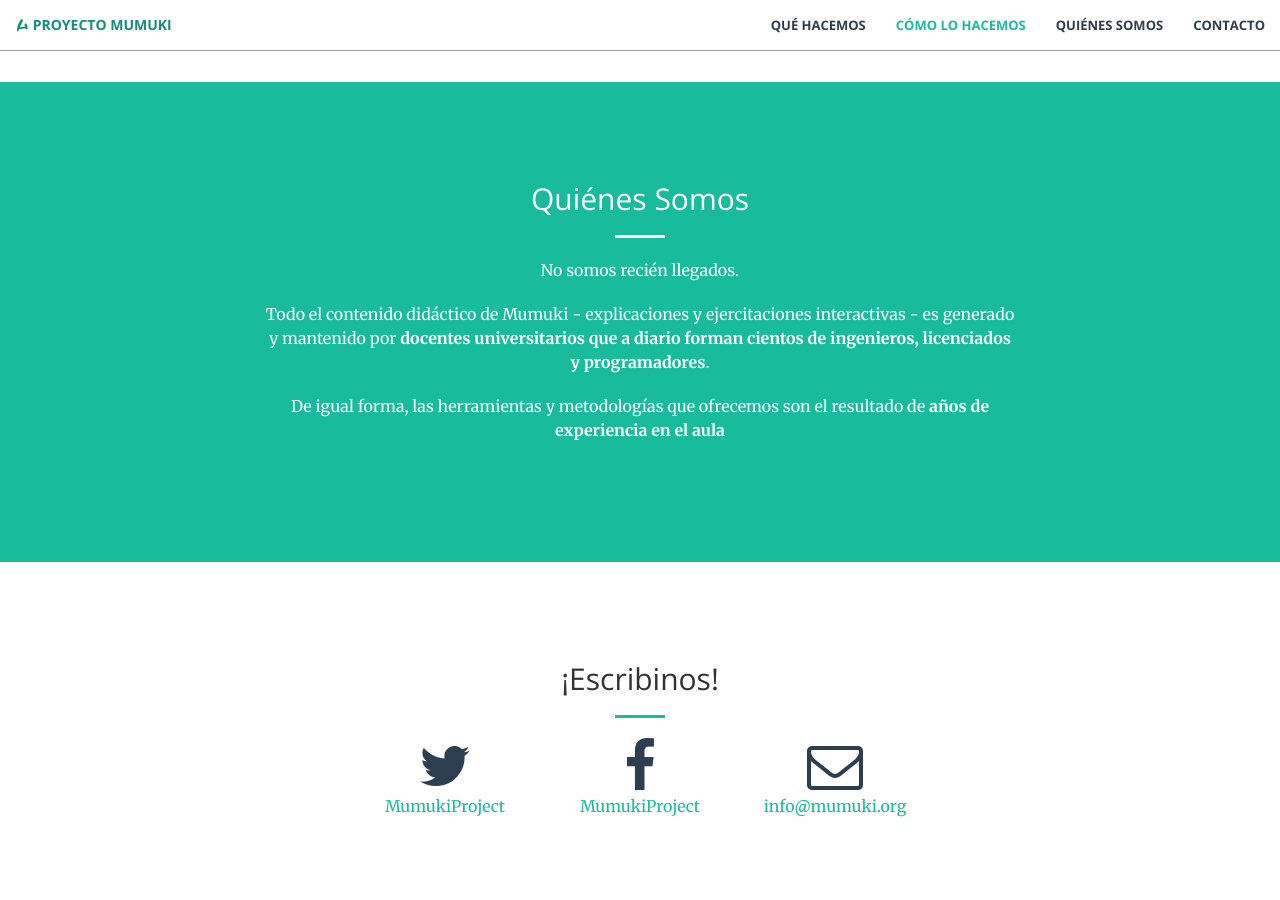
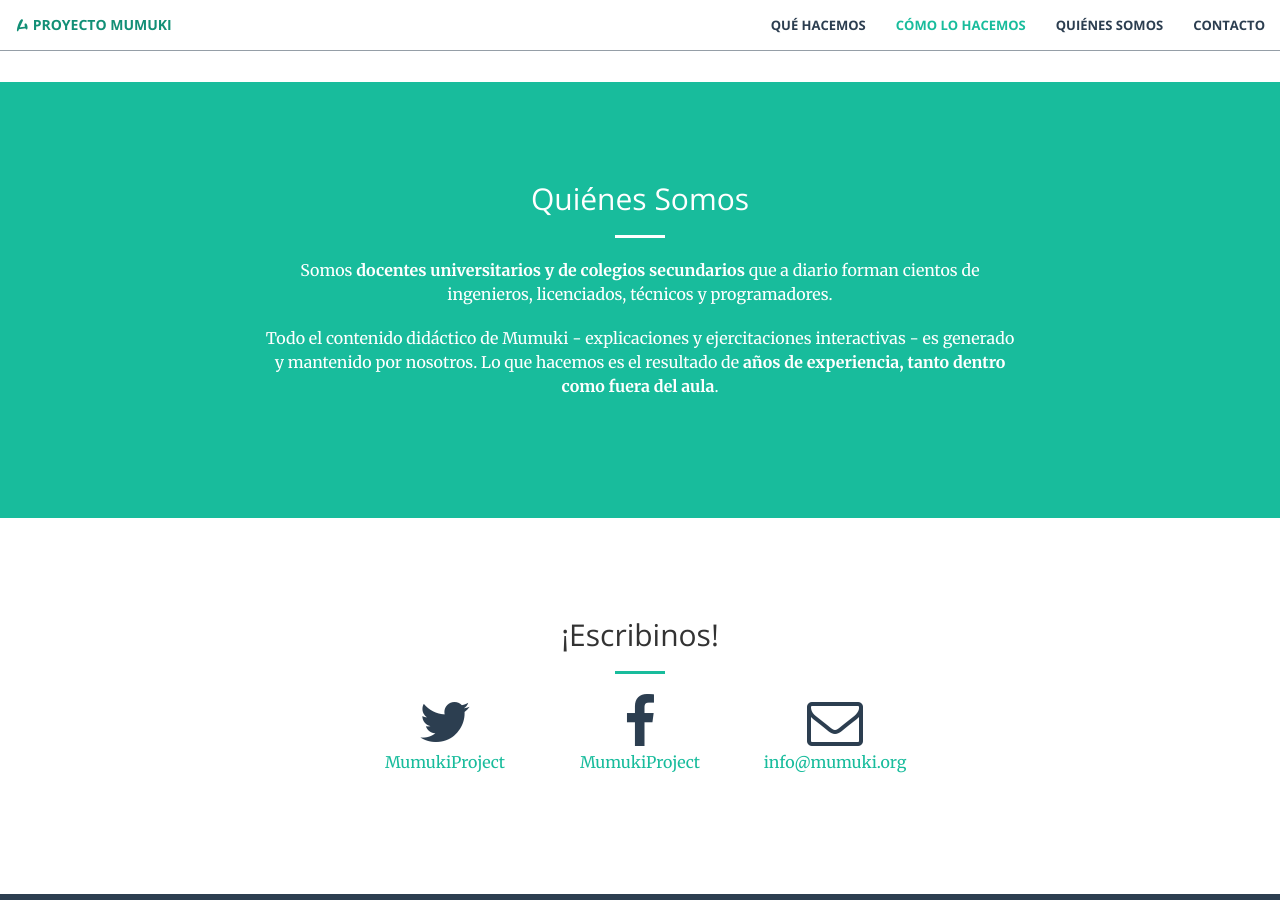
Before and after one commit to mumuki/mumuki.github.io, a Jekyll site: the page built from index.html, in a window 1280 px wide and 900 px high, scrolled down 2534 px. Built offline with Jekyll 4.4.1, drawn with Linux system fonts in a browser that asks for light colours; the list of posts is cut into pages by our own code.

Commit message:
changing "quienes somos" section

```diff
--- a/_includes/us.html
+++ b/_includes/us.html
@@ -4,9 +4,9 @@
             <div class="col-lg-8 col-lg-offset-2 text-center">
                 <h2 class="section-heading">Quiénes Somos</h2>
                 <hr class="light">
-                <p>No somos recién llegados.</p>
+                <p>Somos <strong>docentes universitarios y de colegios secundarios</strong> que a diario forman cientos de ingenieros, licenciados, técnicos y programadores.</p>
 
-                <p>Todo el contenido didáctico de Mumuki - explicaciones y ejercitaciones interactivas - es generado y mantenido por <strong>docentes universitarios que a diario forman cientos de ingenieros, licenciados y programadores</strong>.</p><p>De igual forma, las herramientas y metodologías que ofrecemos son el resultado de <strong>años de experiencia en el aula</strong></p>
+                <p>Todo el contenido didáctico de Mumuki - explicaciones y ejercitaciones interactivas - es generado y mantenido por nosotros. Lo que hacemos es el resultado de <strong>años de experiencia, tanto dentro como fuera del aula</strong>.</p>
             </div>
         </div>
     </div>
```
